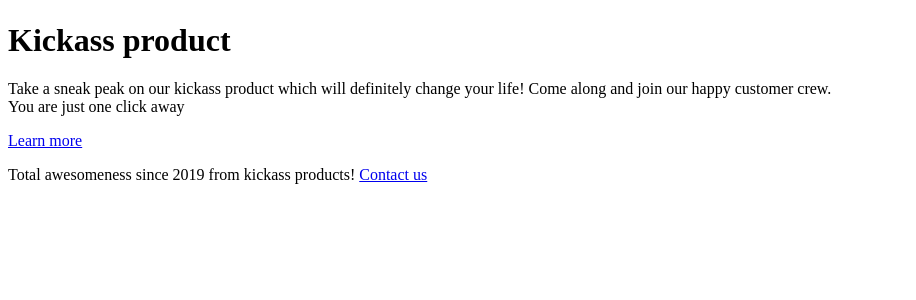
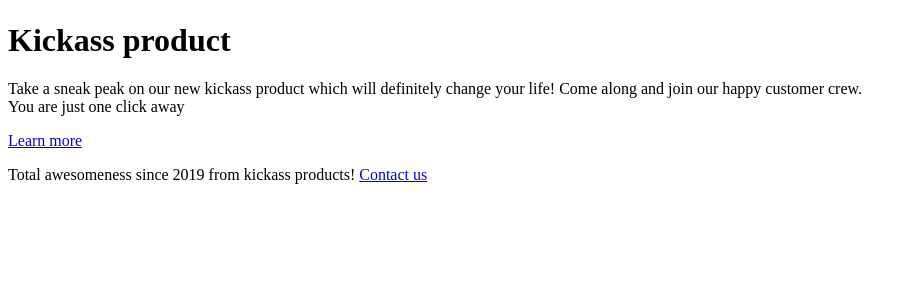
Before and after one commit to HeikTomi/symfony4, a Symfony app: template templates/product/index.html.twig in a window 1280 px wide. Shown: the part 77-377 px from the top of the page, without its empty margins (0-916 px from the left). Run offline with Twig, Linux system fonts and the light colour scheme; the template is opened without the code that fills it, so the values that code supplies are empty; some libraries are stand-ins or nearby versions.

Commit message:
edited text

```diff
--- a/templates/product/index.html.twig
+++ b/templates/product/index.html.twig
@@ -1,11 +1,11 @@
 {% extends 'base.html.twig' %}
 
-{% block title %}Kickass product!{% endblock %}
+{% block title %}Kickass products!{% endblock %}
 
 {% block body %}
       <main role="main" class="inner cover">
         <h1 class="cover-heading">Kickass product</h1>
-        <p class="lead">Take a sneak peak on our kickass product which will
+        <p class="lead">Take a sneak peak on our new kickass product which will
         definitely change your life! Come along and join our happy customer
         crew.<br/> You are just one click away</p>
         <p class="lead">
```
